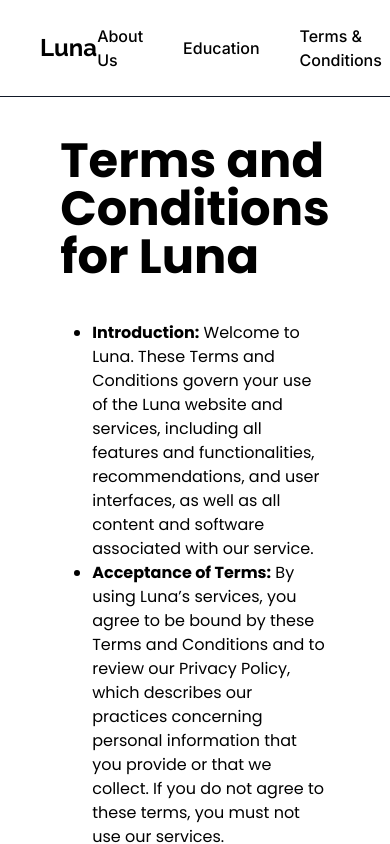
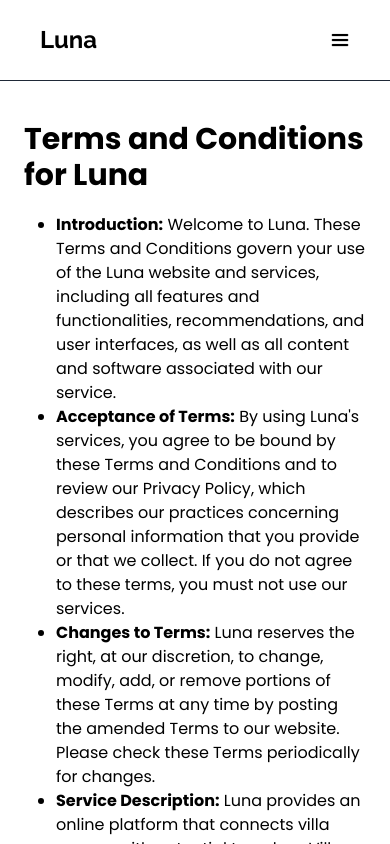
Before and after one commit to rohan9024/stay-hippo, a Next.js app: page /terms-conditions in a window 390 px wide. Built offline with nearby package versions, Linux system fonts and the light colour scheme.

Commit message:
Fixed some mobile responsiveness

```diff
--- a/src/app/about-us/page.js
+++ b/src/app/about-us/page.js
@@ -1,4 +1,6 @@
-import React from 'react';
+"use client"
+
+import React, { useState } from 'react';
 import { Poppins, Raleway } from 'next/font/google';
 import Link from 'next/link';
 
@@ -12,30 +14,52 @@
 });
 
 function page() {
+    const [menu, setMenu] = useState(false);
+
     return (
         <div className="flex flex-col h-screen ">
-            <div className="w-screen py-6 px-10 flex justify-between items-center border-b border-gray-900">
+            <div className="w-screen py-6 px-10 flex justify-between items-center">
                 <Link href="/" className={`${raleway.className} text-2xl font-bold cursor-pointer`}>Luna</Link>
 
-                <div className='flex justify-center items-center space-x-10'>
-                    <Link href="/about-us" className={`${poppins.className}text-sm font-medium cursor-pointer hover:ease-in transition  hover:text-gray-400`}>About Us</Link>
-                    <a href="https://www.sagarrchavan.in/courses/475162" className={`${poppins.className}text-sm font-medium cursor-pointer hover:ease-in transition  hover:text-gray-400`}>Education</a>
-                    <Link href="/terms-conditions" className={`${poppins.className}text-sm font-medium cursor-pointer hover:ease-in transition  hover:text-gray-400`}>Terms & Conditions</Link>
+                <div className='hidden md:flex justify-center items-center space-x-10'>
+                    <Link href="/about-us" className={`${poppins.className} text-sm font-medium cursor-pointer hover:ease-in transition  hover:text-gray-400`}>About Us</Link>
+                    <a href="https://www.sagarrchavan.in/courses/475162" className={`${poppins.className} text-sm font-medium cursor-pointer hover:ease-in transition  hover:text-gray-400`}>Education</a>
+                    <a href="https://www.youtube.com/watch?v=YnQNfrwtEDI&list=PLo8-DS458G5vCliMQ9GcQjPMwFYFR3UqI&index=22" className={`${poppins.className} hidden md:flex text-sm font-medium cursor-pointer hover:ease-in transition  hover:text-gray-400`}>Youtube</a>
+                    <Link href="/terms-conditions" className={`${poppins.className} text-sm font-medium cursor-pointer hover:ease-in transition  hover:text-gray-400`}>Terms & Conditions</Link>
+                </div>
+
+
+                <div className='md:hidden '>
+                    {menu ? <img src="/close.png" alt="close" className='w-5 h-5' onClick={() => setMenu(false)} /> : <img src="/menu.png" alt="menu" className='w-5 h-5' onClick={() => setMenu(true)} />
+                    }
                 </div>
 
             </div>
 
-            <div className='flex flex-col justify-center items-center w-screen '>
+            <div className="bg-gray-900 h-[1px]" />
+            {menu ? (
+                <div className='flex flex-col justify-start items-center h-screen my-10 space-y-10 '>
+                    <Link href="/about-us" className={`${poppins.className}text-md font-medium cursor-pointer hover:ease-in transition  hover:text-gray-400`}>About Us</Link>
+                    <a href="https://www.sagarrchavan.in/courses/475162" className={`${poppins.className} text-md font-medium cursor-pointer hover:ease-in transition  hover:text-gray-400`}>Education</a>
+                    <a href="https://www.youtube.com/watch?v=YnQNfrwtEDI&list=PLo8-DS458G5vCliMQ9GcQjPMwFYFR3UqI&index=22" className={`${poppins.className} text-md font-medium cursor-pointer hover:ease-in transition  hover:text-gray-400`}>Youtube</a>
+                    <Link href="/terms-conditions" className={`${poppins.className} text-md font-medium cursor-pointer hover:ease-in transition  hover:text-gray-400`}>Terms & Conditions</Link>
+                </div>
+            )
+                :
 
-                <div className="flex flex-col flex-grow justify-center items-center my-10 space-y-10 mx-64 h-[600px]">
+                (<>
+
+                    <div className='flex flex-col justify-center items-center w-screen  border-t border-gray-800'>
+
+                        <div className="flex flex-col flex-grow justify-center items-center my-10 space-y-10 lg:mx-64 mx-6 h-[600px]">
                             <h1 className={`${poppins.className} text-5xl font-bold`}>Welcome to Luna!</h1>
                             <h1 className={`${poppins.className} text-md font-normal`}> At the heart of our mission, we strive to simplify and streamline the connection between villa owners and travelers seeking the perfect getaway. Recognizing the unique challenges that villa owners face in the hospitality industry, Luna has developed a robust, hassle-free solution for connecting with potential guests without the time-consuming tasks typically associated with bookings and advertising.</h1>
                         </div>
-                <div className="flex flex-col flex-grow justify-center items-center py-10 space-y-10 px-64 h-[600px] bg-pink-200">
+                        <div className="flex flex-col flex-grow justify-center items-center my-10 space-y-10 lg:px-64 px-6 h-[600px] bg-pink-200">
                             <h1 className={`${poppins.className} text-5xl font-bold`}>Our Vision</h1>
                             <h1 className={`${poppins.className} text-md font-normal`}> At the heart of our mission, we strive to simplify and streamline the connection between villa owners and travelers seeking the perfect getaway. Recognizing the unique challenges that villa owners face in the hospitality industry, Luna has developed a robust, hassle-free solution for connecting with potential guests without the time-consuming tasks typically associated with bookings and advertising.</h1>
                         </div>
-                <div className="flex flex-col flex-grow justify-center items-center py-10 space-y-10 px-64 h-[600px] ">
+                        <div className="flex flex-col flex-grow justify-center items-center my-10 space-y-10 lg:px-64 px-6 h-[600px] ">
                             <h1 className={`${poppins.className} text-5xl font-bold`}>What We Do</h1>
                             <h1 className={`${poppins.className} text-md font-normal`}>Luna operates at the intersection of technology and personal touch. We utilize both online and offline mediums to gather detailed traveler inquiries, including their preferred destinations, budget, and specific needs. This data is meticulously compiled and directly sent to villa owners as pre-qualified leads, ensuring that every interaction they have is with a potential guest whose requirements match what they offer.
 
@@ -46,7 +70,7 @@
                                 Wasting time on interactions that do not convert into bookings
                             </h1>
                         </div>
-                <div className="flex flex-col flex-grow justify-center items-center py-10 space-y-10 px-64 h-[600px] bg-pink-200">
+                        <div className="flex flex-col flex-grow justify-center items-center my-10 space-y-10 lg:px-64 px-6 h-[600px] bg-pink-200">
                             <h1 className={`${poppins.className} text-5xl font-bold`}>Why Choose Luna?</h1>
                             <h1 className={`${poppins.className} text-md font-normal`}>Choosing Luna means choosing simplicity and efficiency. We are more than just a service; we are a partner in your business growth. By entrusting us with the intricacies of guest acquisition, villa owners can focus more on what they do best—providing an exceptional experience for their guests.
 
@@ -55,13 +79,16 @@
                         </div>
 
 
-                <div className="flex flex-col flex-grow justify-center items-center py-10 space-y-10 px-64 h-[600px] ">
+                        <div className="flex flex-col flex-grow justify-center items-center my-10 space-y-10 lg:px-64 px-6 h-[600px] ">
                             <h1 className={`${poppins.className} text-5xl font-bold`}>Join Us</h1>
                             <h1 className={`${poppins.className} text-md font-normal`}>Step into the future of villa bookings with Luna. Let us handle the complexities of lead generation and guest acquisition while you enjoy the benefits of increased bookings and satisfied guests. Connect with us today to learn how Luna can transform your villa into a thriving haven for travelers. Together, let's redefine hospitality and create unforgettable experiences for guests while achieving your business goals with ease.
                             </h1>
                         </div>
                     </div>
 
+
+                </>)}
+
         </div>
     );
 }
--- a/src/app/terms-conditions/page.js
+++ b/src/app/terms-conditions/page.js
@@ -1,4 +1,6 @@
-import React from 'react';
+"use client"
+
+import React, { useState } from 'react';
 import { Poppins, Raleway } from 'next/font/google';
 import Link from 'next/link';
 
@@ -12,28 +14,49 @@
 });
 
 function page() {
+    const [menu, setMenu] = useState(false);
+
     return (
         <div className="flex flex-col h-screen ">
-            <div className="w-screen py-6 px-10 flex justify-between items-center border-b border-gray-900">
+            <div className="w-screen py-6 px-10 flex justify-between items-center">
                 <Link href="/" className={`${raleway.className} text-2xl font-bold cursor-pointer`}>Luna</Link>
 
-                <div className='flex justify-center items-center space-x-10'>
-                    <Link href="/about-us" className={`${poppins.className}text-sm font-medium cursor-pointer hover:ease-in transition  hover:text-gray-400`}>About Us</Link>
-                    <a href="https://www.sagarrchavan.in/courses/475162" className={`${poppins.className}text-sm font-medium cursor-pointer hover:ease-in transition  hover:text-gray-400`}>Education</a>
-                    <Link href="/terms-conditions" className={`${poppins.className}text-sm font-medium cursor-pointer hover:ease-in transition  hover:text-gray-400`}>Terms & Conditions</Link>
-                </div>
+                <div className='hidden md:flex justify-center items-center space-x-10'>
+                    <Link href="/about-us" className={`${poppins.className} text-sm font-medium cursor-pointer hover:ease-in transition  hover:text-gray-400`}>About Us</Link>
+                    <a href="https://www.sagarrchavan.in/courses/475162" className={`${poppins.className} text-sm font-medium cursor-pointer hover:ease-in transition  hover:text-gray-400`}>Education</a>
+                    <a href="https://www.youtube.com/watch?v=YnQNfrwtEDI&list=PLo8-DS458G5vCliMQ9GcQjPMwFYFR3UqI&index=22" className={`${poppins.className} hidden md:flex text-sm font-medium cursor-pointer hover:ease-in transition  hover:text-gray-400`}>Youtube</a>
+                    <Link href="/terms-conditions" className={`${poppins.className} text-sm font-medium cursor-pointer hover:ease-in transition  hover:text-gray-400`}>Terms & Conditions</Link>
                 </div>
 
-            <div className='flex flex-col justify-center items-center w-screen '>
 
-                <div className="flex flex-col flex-grow justify-center items-center my-10 space-y-10 mx-64 ">
-                    <h1 className={`${poppins.className} text-5xl font-bold`}>Terms and Conditions for Luna</h1>
-                    <ul className={`${poppins.className} list-disc ml-8`}>
+                <div className='md:hidden '>
+                    {menu ? <img src="/close.png" alt="close" className='w-5 h-5' onClick={() => setMenu(false)} /> : <img src="/menu.png" alt="menu" className='w-5 h-5' onClick={() => setMenu(true)} />
+                    }
+                </div>
+
+            </div>
+
+            <div className="bg-gray-900 h-[1px]" />
+
+            {menu ? (
+                <div className='flex flex-col justify-start items-center h-screen my-10 space-y-10 '>
+                    <Link href="/about-us" className={`${poppins.className}text-md font-medium cursor-pointer hover:ease-in transition  hover:text-gray-400`}>About Us</Link>
+                    <a href="https://www.sagarrchavan.in/courses/475162" className={`${poppins.className} text-md font-medium cursor-pointer hover:ease-in transition  hover:text-gray-400`}>Education</a>
+                    <a href="https://www.youtube.com/watch?v=YnQNfrwtEDI&list=PLo8-DS458G5vCliMQ9GcQjPMwFYFR3UqI&index=22" className={`${poppins.className} text-md font-medium cursor-pointer hover:ease-in transition  hover:text-gray-400`}>Youtube</a>
+                    <Link href="/terms-conditions" className={`${poppins.className} text-md font-medium cursor-pointer hover:ease-in transition  hover:text-gray-400`}>Terms & Conditions</Link>
+                </div>
+            )
+                :
+
+                (<>
+                    <div className='flex flex-col justify-center items-center w-screen py-10 border-t lg:mx-0 px-6 border-gray-800'>
+                        <h1 className={`${poppins.className} lg:text-5xl text-3xl font-bold`}>Terms and Conditions for Luna</h1>
+                        <ul className={`${poppins.className} list-disc ml-8 pt-5`}>
                             <li>
                                 <strong>Introduction:</strong> Welcome to Luna. These Terms and Conditions govern your use of the Luna website and services, including all features and functionalities, recommendations, and user interfaces, as well as all content and software associated with our service.
                             </li>
                             <li>
-                            <strong>Acceptance of Terms:</strong> By using Luna’s services, you agree to be bound by these Terms and Conditions and to review our Privacy Policy, which describes our practices concerning personal information that you provide or that we collect. If you do not agree to these terms, you must not use our services.
+                                <strong>Acceptance of Terms:</strong> By using Luna's services, you agree to be bound by these Terms and Conditions and to review our Privacy Policy, which describes our practices concerning personal information that you provide or that we collect. If you do not agree to these terms, you must not use our services.
                             </li>
                             <li>
                                 <strong>Changes to Terms:</strong> Luna reserves the right, at our discretion, to change, modify, add, or remove portions of these Terms at any time by posting the amended Terms to our website. Please check these Terms periodically for changes.
@@ -87,9 +110,10 @@
 
 
                     </div>
-            </div>
+                </>)}
 
-        </div>
+
+        </div >
     );
 }
 
```
Also changed, not shown: src/app/villa-login/page.js (indentation only). Lines whose indentation alone changed are shown as unchanged.
